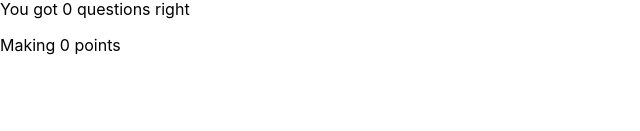
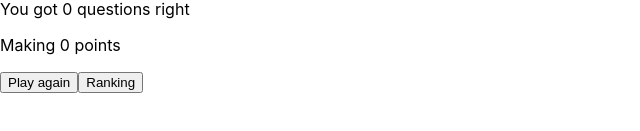
Before and after one commit to LucasLisboaMotta/Trivia, a React (Create React App) app: page /feedback in a window 1280 px wide. Shown: the part 387-518 px from the top of the page, without its empty margins (0-640 px from the left). Built offline with nearby package versions, Linux system fonts and the light colour scheme.

Commit message:
criando os botões da tela de feedback (requisitos 15 e 16)

```diff
--- a/src/pages/FeedBack.js
+++ b/src/pages/FeedBack.js
@@ -4,7 +4,7 @@ import PropTypes from 'prop-types';
 
 class FeedBack extends Component {
   render() {
-    const { assertions, score } = this.props;
+    const { assertions, score, history } = this.props;
     const MINIMUM_ASSERTIONS = 3;
     return (
       <div>
@@ -27,7 +27,26 @@ class FeedBack extends Component {
           {' '}
           points
         </p>
-        <p />
+
+        <div>
+
+          <button
+            type="button"
+            data-testid="btn-play-again"
+            onClick={ () => history.push('/') }
+          >
+            Play again
+          </button>
+
+          <button
+            type="button"
+            data-testid="btn-ranking"
+            onClick={ () => history.push('/ranking') }
+          >
+            Ranking
+          </button>
+        </div>
+
       </div>
     );
   }
@@ -41,6 +60,9 @@ const mapStateToProps = ({ player }) => ({
 FeedBack.propTypes = {
   assertions: PropTypes.number.isRequired,
   score: PropTypes.number.isRequired,
+  history: PropTypes.shape({
+    push: PropTypes.func.isRequired,
+  }).isRequired,
 };
 
 export default connect(mapStateToProps)(FeedBack);
--- a/src/pages/Ranking.js
+++ b/src/pages/Ranking.js
@@ -6,6 +6,7 @@ class Ranking extends Component {
     const { history } = this.props;
     return (
       <div>
+        <h1 data-testid="ranking-title">Ranking</h1>
         <button
           type="button"
           data-testid="btn-go-home"
```
